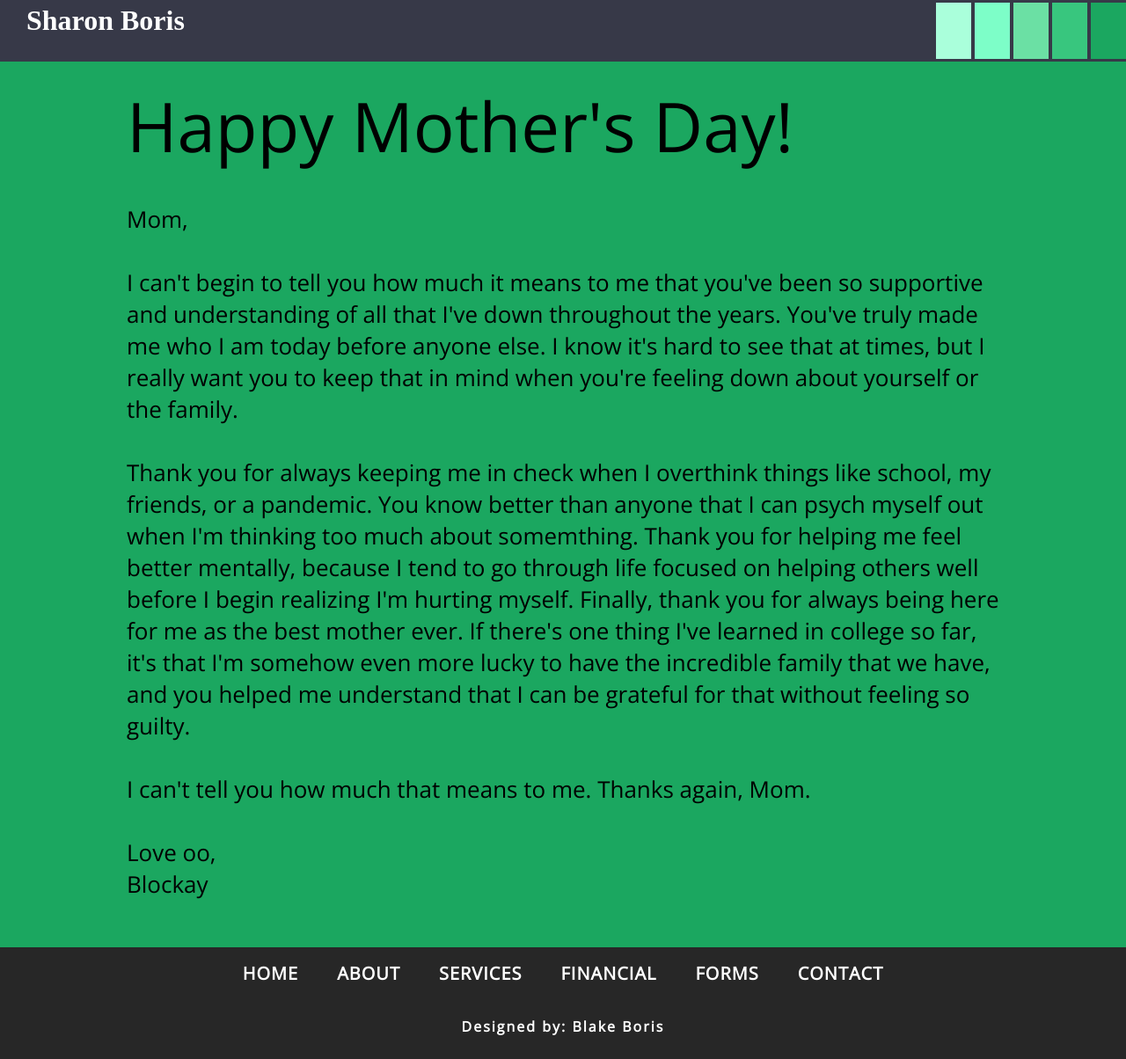
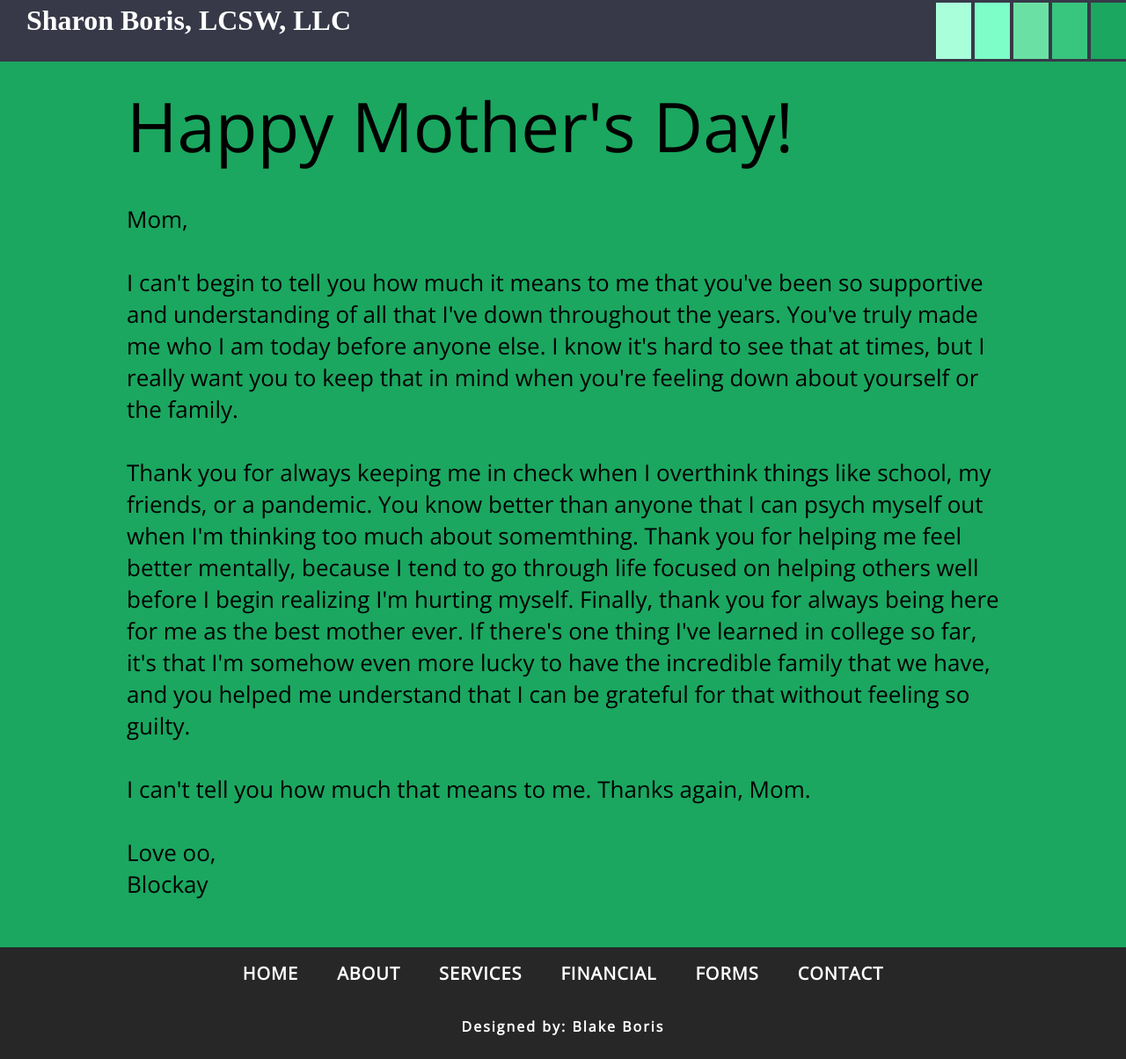
Before and after one commit to PlGGS/sharonboris.com, a Jekyll site: the page built from day/index.html, in a window 1280 px wide and 1204 px high. Shown: the whole window at 88% size. Built offline with Jekyll 4.4.1, drawn with Linux system fonts in a browser that asks for light colours; nearby versions of some CDN libraries; some web fonts are replaced.

Commit message:
Fixed home section image scaling Fixed header custom font

```diff
--- a/_layouts/default.html
+++ b/_layouts/default.html
@@ -49,7 +49,7 @@
             });
         </script>
 
-        <h1>Sharon Boris</h1>
+        <h1>Sharon Boris, LCSW, LLC</h1>
         <nav role='navigation'>
             <ul>
                 <li><a class="link-2 entypo-user" href="#about"></a></li>
--- a/css/main.scss
+++ b/css/main.scss
@@ -12,7 +12,7 @@
 
 @font-face {
     font-family: "Peaches";
-    src: url(../fonts/cream-peach.ttf) format("truetype");
+    src: url(../fonts/Cream-Peach.ttf) format("truetype");
 }
 
 :root {
@@ -112,7 +112,10 @@
     background-repeat: no-repeat;
     background-size: cover;
     margin-top: 70px;
-    padding-top: 75px;
+    padding-top: 13.5%;
+    height: 0%;
+    padding-bottom: 13.5%;
+    margin: 0 auto;
 
     div {
         text-align: center;
```
